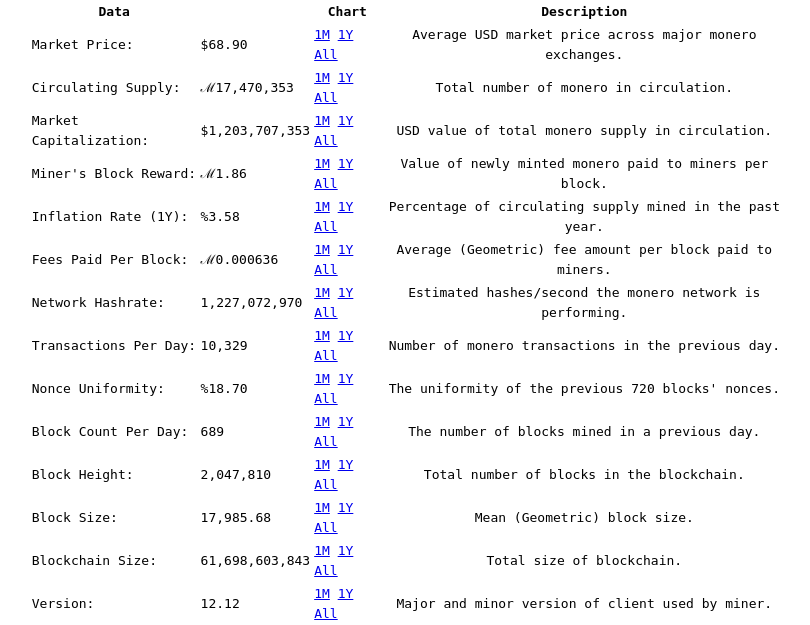
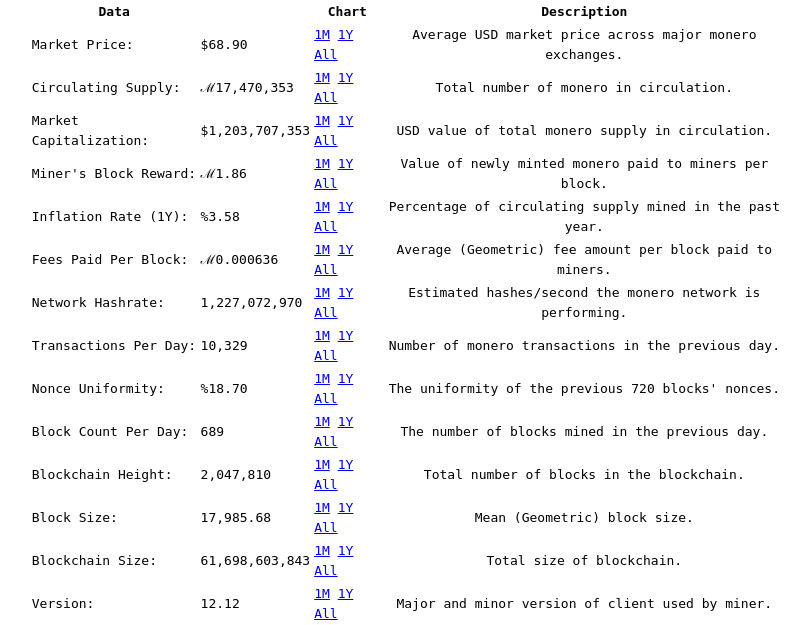
Before and after one commit to aboutmonero/aboutmonero, a Flask app: page /statistics.html in a window 1280 px wide. Shown: the part 125-750 px from the top of the page, without its empty margins (232-1042 px from the left). Run offline with Flask 2, Linux system fonts and the light colour scheme.

Commit message:
save test

```diff
--- a/templates/statistics.html
+++ b/templates/statistics.html
@@ -80,10 +80,10 @@ Statistics and charts for the Monero network. Please note that many of the chart
     <td>Block Count Per Day: </td>
     <td>{{data[1]}} </td>
     <td> <a href="../static/data/block_count_1M.png">1M</a> <a href="../static/data/block_count_1Y.png">1Y</a> <a href="../static/data/block_count_all.png">All</a></td>
-    <td align ="center">The number of blocks mined in a previous day.</td>
+    <td align ="center">The number of blocks mined in the previous day.</td>
 </tr>
 <tr>
-    <td>Block Height: </td>
+    <td>Blockchain Height: </td>
     <td>{{data[14]}} </td>
     <td><a href="../static/data/block_height_1M.png">1M</a> <a href="../static/data/block_height_1Y.png">1Y</a> <a href="../static/data/block_height_all.png">All</a></td>
     <td align ="center">Total number of blocks in the blockchain.</td>
```
